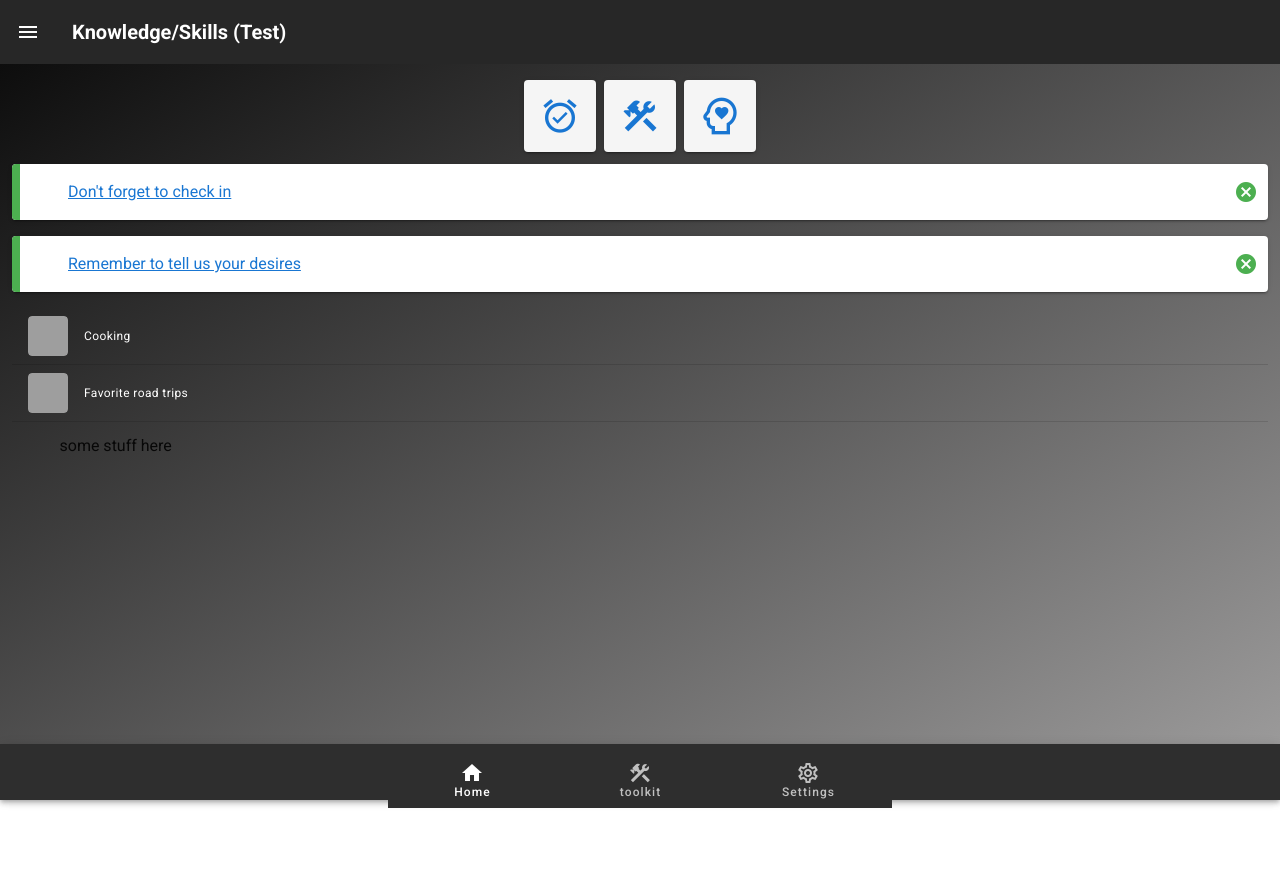
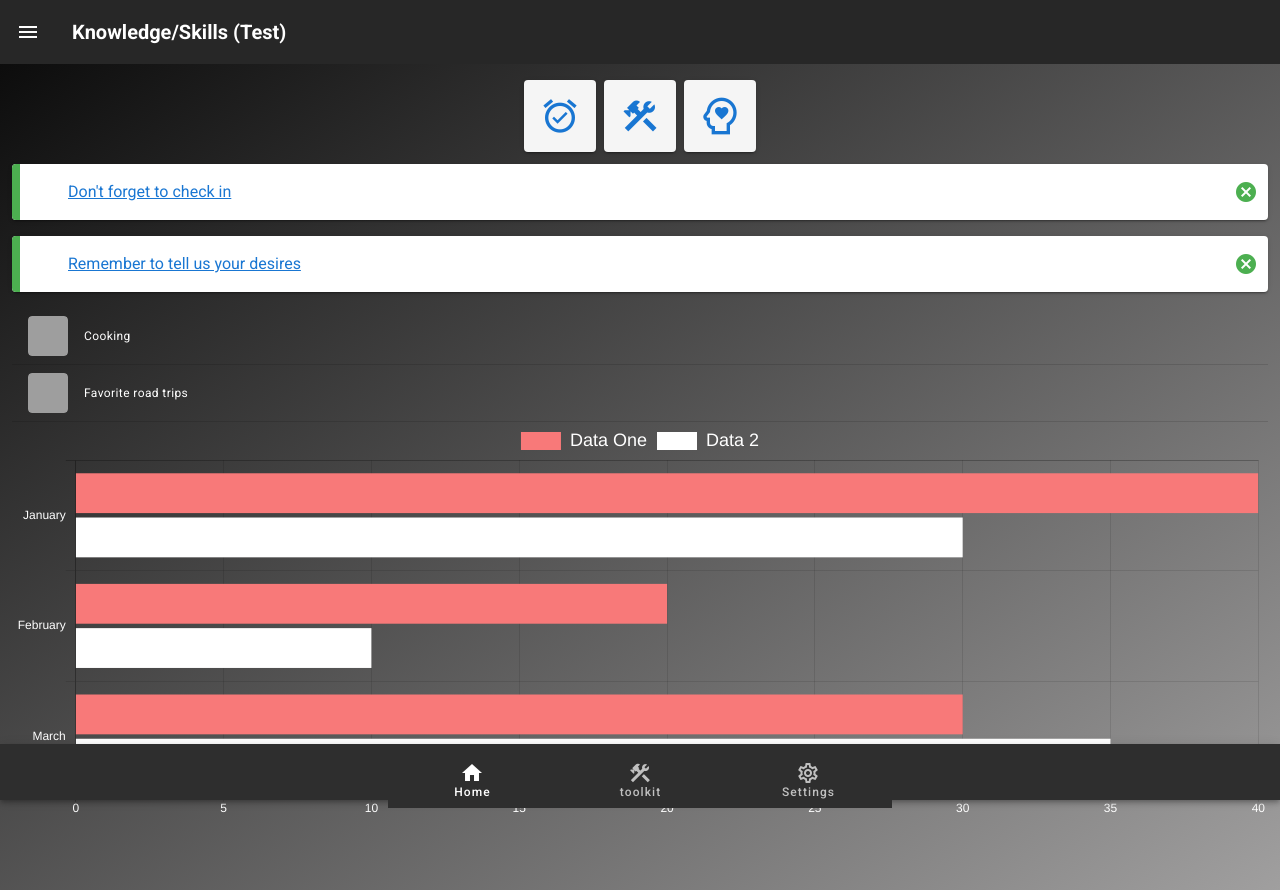
Before and after one commit to daveKoala/vue-boiler-plate, a Vue app: page / in a window 1280 px wide. Before the commit the page ends 800 px from the top, so only its background shows below. Built offline with nearby package versions, Linux system fonts and the light colour scheme; grey boxes are pictures that could not be loaded.

Commit message:
add charting

```diff
--- a/package.json
+++ b/package.json
@@ -11,10 +11,12 @@
   },
   "dependencies": {
     "axios": "^0.21.1",
+    "chart.js": "^2.9.4",
     "core-js": "^3.8.3",
     "lorem-ipsum": "^2.0.3",
     "register-service-worker": "^1.7.2",
     "vue": "^2.6.12",
+    "vue-chartjs": "^3.5.1",
     "vue-qrcode-reader": "^2.3.16",
     "vue-router": "^3.4.9",
     "vuetify": "^2.4.2",
--- a/src/views/Home/SummaryCharts/SummaryCharts.vue
+++ b/src/views/Home/SummaryCharts/SummaryCharts.vue
@@ -1,15 +1,58 @@
 <template>
- <v-container>
-  some stuff here
-</v-container>
+  <div>
+    <horizontal-bar :data="chartData" :options="options" />
+  </div>
 </template>
-
 <script lang="ts">
 import Vue from "vue";
+import HorizontalBar from "@/views/Home/SummaryCharts/charts/HorizontalBar.vue";
+
 export default Vue.extend({
-  name: "SummaryCharts" as string
+  name: "SummaryCharts" as string,
+  components: { HorizontalBar },
+  computed: {
+    chartData(): unknown {
+      return {
+        labels: ["January", "February", "March"],
+        datasets: [
+          {
+            label: "Data One",
+            backgroundColor: "#f87979",
+            data: [40, 20, 30],
+          },
+          {
+            label: "Data 2",
+            backgroundColor: "#ffffff",
+            data: [30, 10, 35],
+          },
+        ],
+      };
+    },
+    options(): unknown {
+      return {
+        responsive: true,
+        maintainAspectRatio: false,
+        legend: {
+          labels: {
+            fontColor: "white",
+            fontSize: 18,
+          },
+        },
+        scales: {
+          yAxes: [{ ticks: {fontColor: "white"} }],
+          xAxes: [
+            {
+              ticks: {
+                fontColor: "white",
+                beginAtZero: true,
+              },
+            },
+          ],
+        },
+      };
+    },
+  },
 });
-
 </script>
 
 <style lang="scss" scoped></style>
--- /dev/null
+++ b/src/views/Home/SummaryCharts/charts/HorizontalBar.vue
@@ -0,0 +1,20 @@
+<script lang="ts">
+import { HorizontalBar } from "vue-chartjs";
+
+export default {
+  name: "HorizontalBar" as string,
+  extends: HorizontalBar,
+
+  mounted(): void {
+    // eslint-disable-next-line @typescript-eslint/ban-ts-comment
+    // @ts-ignore
+    this.renderChart(this.data, this.options);
+  },
+  props: {
+    data: { type: Object, required: true },
+    options: { type: Object, required: true },
+  },
+};
+</script>
+
+<style lang="scss" scoped></style>
```
Also changed, not shown: 1 other file (tests, documents, lock files or other folders).
